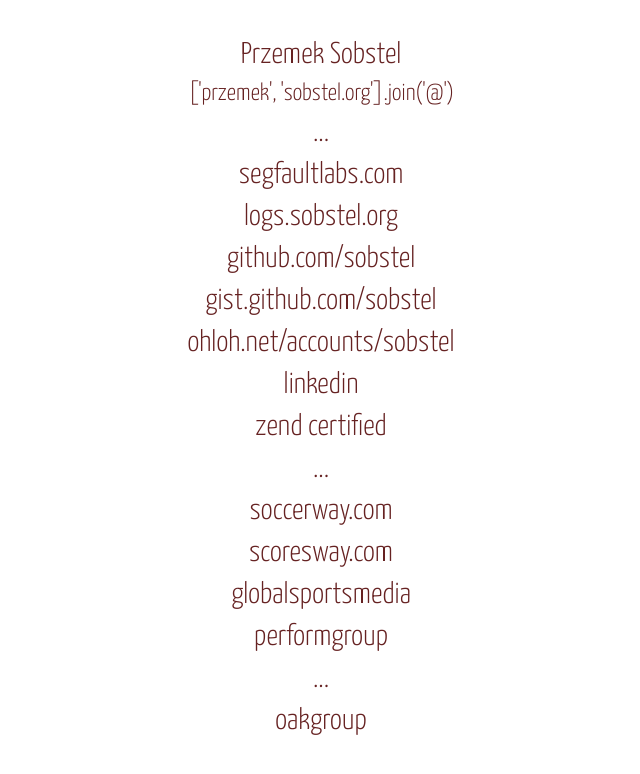
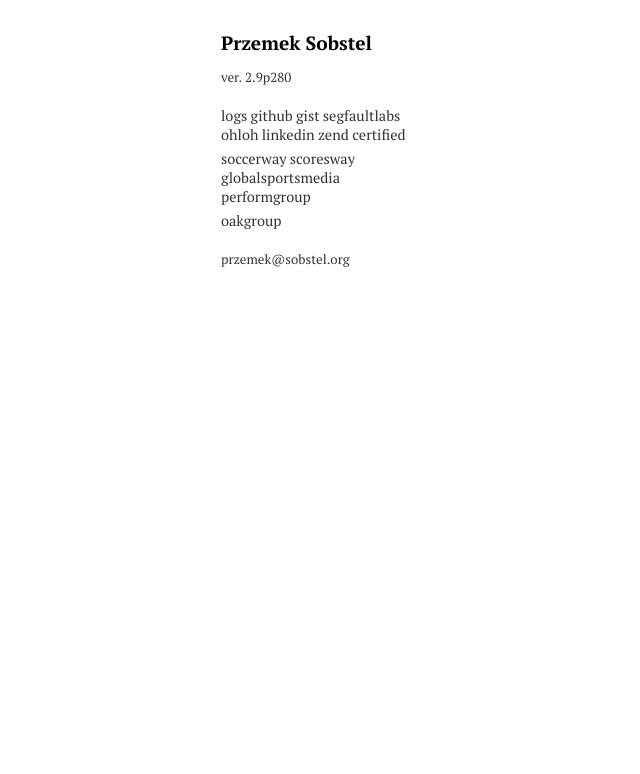
Before and after one commit to mishin/sobstel.github.com, a plain HTML site: page index.html in a window 1280 px wide. Shown: the whole page, without its empty margins (319-959 px from the left). Drawn offline with Linux system fonts and the light colour scheme.

Commit message:
Slimming.

```diff
--- a/index.html
+++ b/index.html
@@ -3,35 +3,47 @@
 <head>
   <meta charset="utf-8"/>
   <title>Przemek Sobstel</title>
-  <link href='http://fonts.googleapis.com/css?family=Yanone+Kaffeesatz:300' rel='stylesheet' type='text/css'>
+  <link href='http://fonts.googleapis.com/css?family=PT+Serif:400,700' rel='stylesheet' type='text/css'>
   <style>
-    #content { font-family: 'Yanone Kaffeesatz', sans-serif; }
-    #content { margin: 40px auto 20px; width: 300px; }
+    body { font-size: 12px; }
+    h1 { font-size: 1.6em; font-weight: bold; }
+    #content { font-family: 'PT Serif', serif; }
+    #content { margin: 30px auto 20px; width: 200px; }
     #content p { margin : 0.4em 0 }
-    #content p, #content a { font-size: 30px; text-align: center; color: #622; text-decoration: none }
-    #content a:hover { color: #a88;  }
-    #content p.contact { font-size: 24px; }
+    #content p, #content a { font-size: 1.1em; color: #333; text-decoration: none }
+    #content p.version { margin-bottom: 1.5em; }
+    #content p.contact { margin-top: 1.5em; }
+    #content a:hover { color: #666;  }
   </style>
+  <link rel="shortcut icon" href="favicon.png"/>
 </head>
 <body>
 <div id="content">
-<p>Przemek Sobstel</p>
-  <p class="contact">['przemek', 'sobstel.org'].join('&#64;')</p>
-  <p>...</p>
-  <p><a href="http://segfaultlabs.com/">segfaultlabs.com</a></p>
-  <p><a href="http://logs.sobstel.org/">logs.sobstel.org</a></p>
-  <p><a href="http://github.com/sobstel/">github.com/sobstel</a></p>
-  <p><a href="https://gist.github.com/sobstel/">gist.github.com/sobstel</a></p>
-  <p><a href="http://www.ohloh.net/accounts/sobstel">ohloh.net/accounts/sobstel</a></p>
-  <p><a href="http://www.linkedin.com/profile/view?id=9007954">linkedin</a></p>
-  <p><a href="http://www.zend.com/en/store/education/certification/authenticate.php/ClientCandidateID/ZEND005043/RegistrationID/219445502">zend certified</a></p>
-  <p>...</p>
-  <p><a href="http://www.soccerway.com/">soccerway.com</a></p>
-  <p><a href="http://www.scoresway.com/">scoresway.com</a></p>
-  <p><a href="http://www.globalsportsmedia.com/">globalsportsmedia</a></p>
-  <p><a href="http://www.performgroup.co.uk/">performgroup</a></p>
-  <p>...</p>
-  <p><a href="http://www.grupaoak.pl/">oakgroup</a></p>
+  <h1>Przemek Sobstel</h1>
+  <p class="version">
+    ver. 2.9p280
+  </p>
+  <p>
+  <a href="http://logs.sobstel.org/">logs</a>
+  <a href="http://github.com/sobstel/">github</a>
+  <a href="https://gist.github.com/sobstel/">gist</a>
+  <a href="http://segfaultlabs.com/">segfaultlabs</a>
+  <a href="http://www.ohloh.net/accounts/sobstel">ohloh</a>
+  <a href="http://www.linkedin.com/profile/view?id=9007954">linkedin</a>
+  <a href="http://www.zend.com/en/store/education/certification/authenticate.php/ClientCandidateID/ZEND005043/RegistrationID/219445502">zend certified</a>
+</p>
+<p>
+  <a href="http://www.soccerway.com/">soccerway</a>
+  <a href="http://www.scoresway.com/">scoresway</a>
+  <a href="http://www.globalsportsmedia.com/">globalsportsmedia</a>
+  <a href="http://www.performgroup.co.uk/">performgroup</a>
+</p>
+<p>
+  <a href="http://www.grupaoak.pl/">oakgroup</a>
+</p>
+<p class="contact">
+  przemek&#64;sobstel.org
+</p>
 </div>
 </body>
 </html>
```
